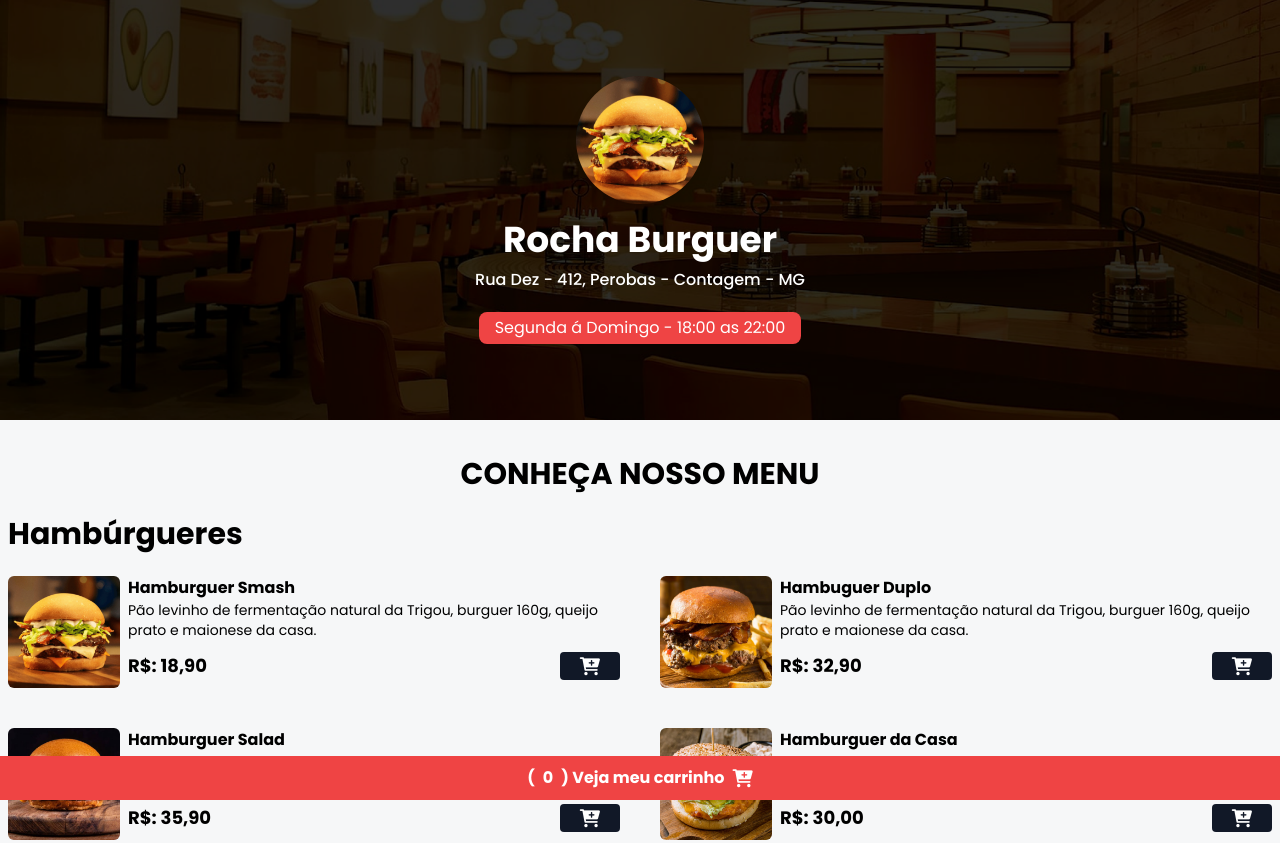
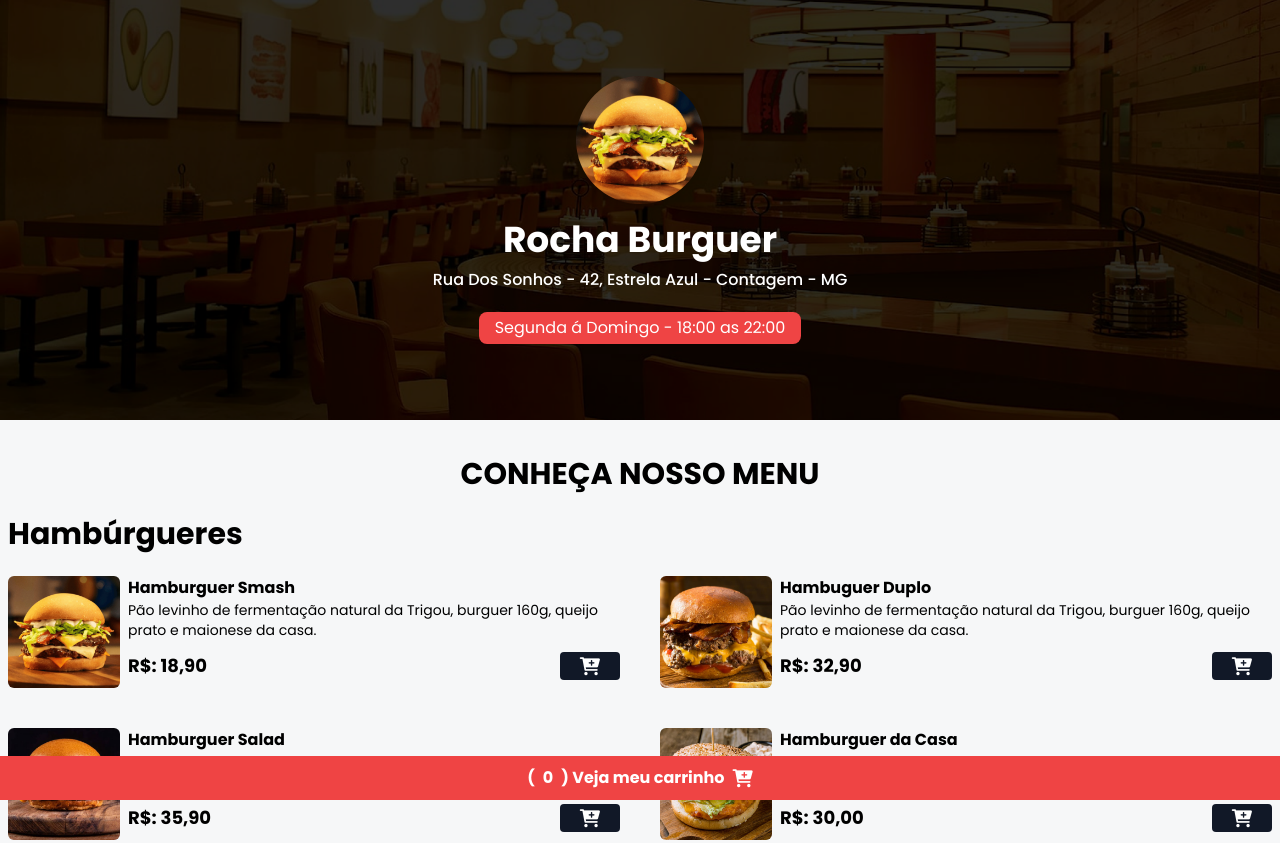
Before and after one commit to PatrickRochaa/rocha-burguer, a website with bundled scripts: page index.html in a window 1280 px wide. Shown: the top 843 px of the page. Built offline with nearby package versions, Linux system fonts and the light colour scheme.

Commit message:
commit initial

```diff
--- a/index.html
+++ b/index.html
@@ -62,7 +62,7 @@
           data-aos="fade-left"
           data-aos-delay="200"
           data-aos-duration="1000"
-          >Rua Dez - 412, Perobas - Contagem - MG
+          >Rua Dos Sonhos - 42, Estrela Azul - Contagem - MG
         </span>
 
         <div
```
